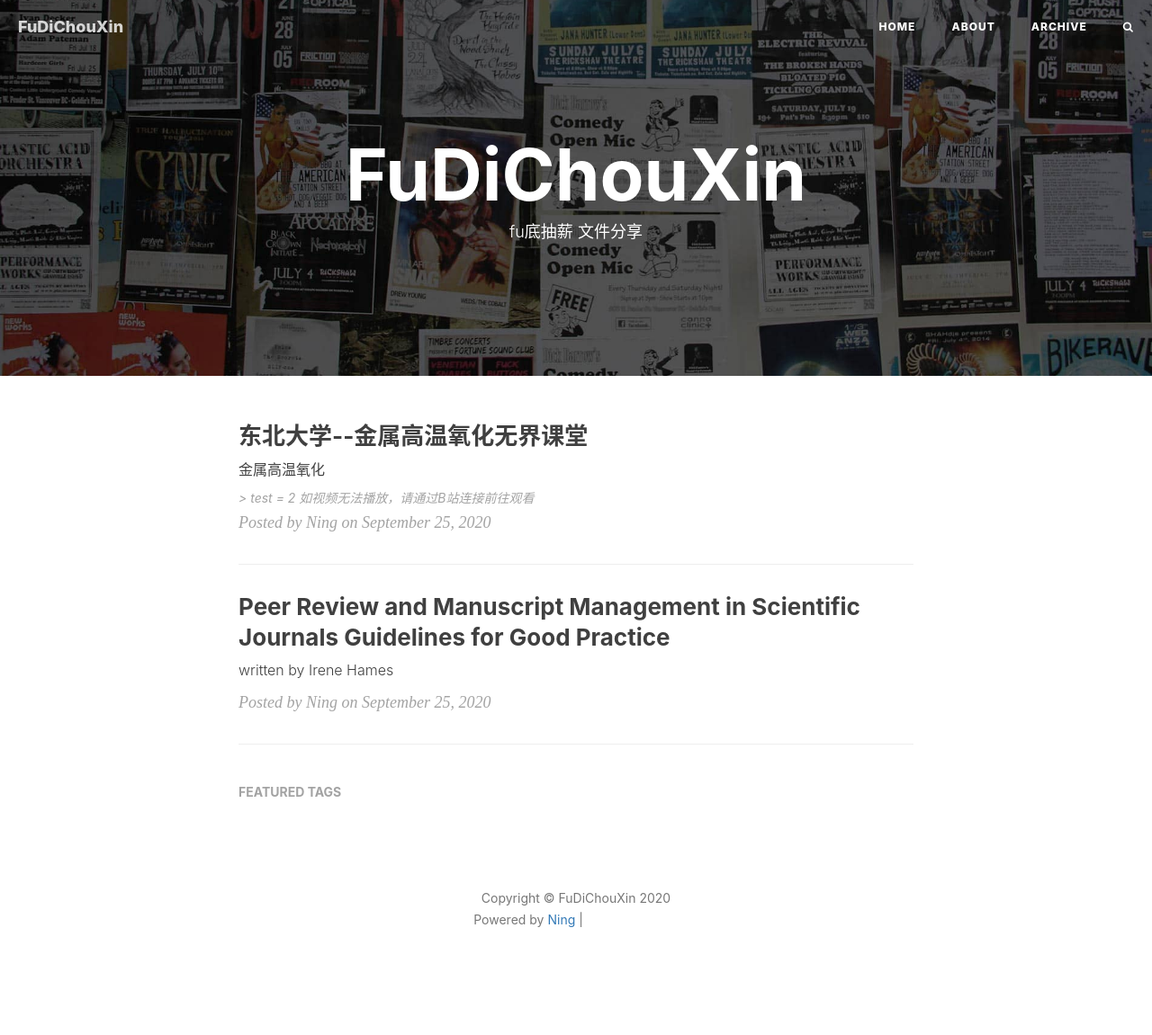
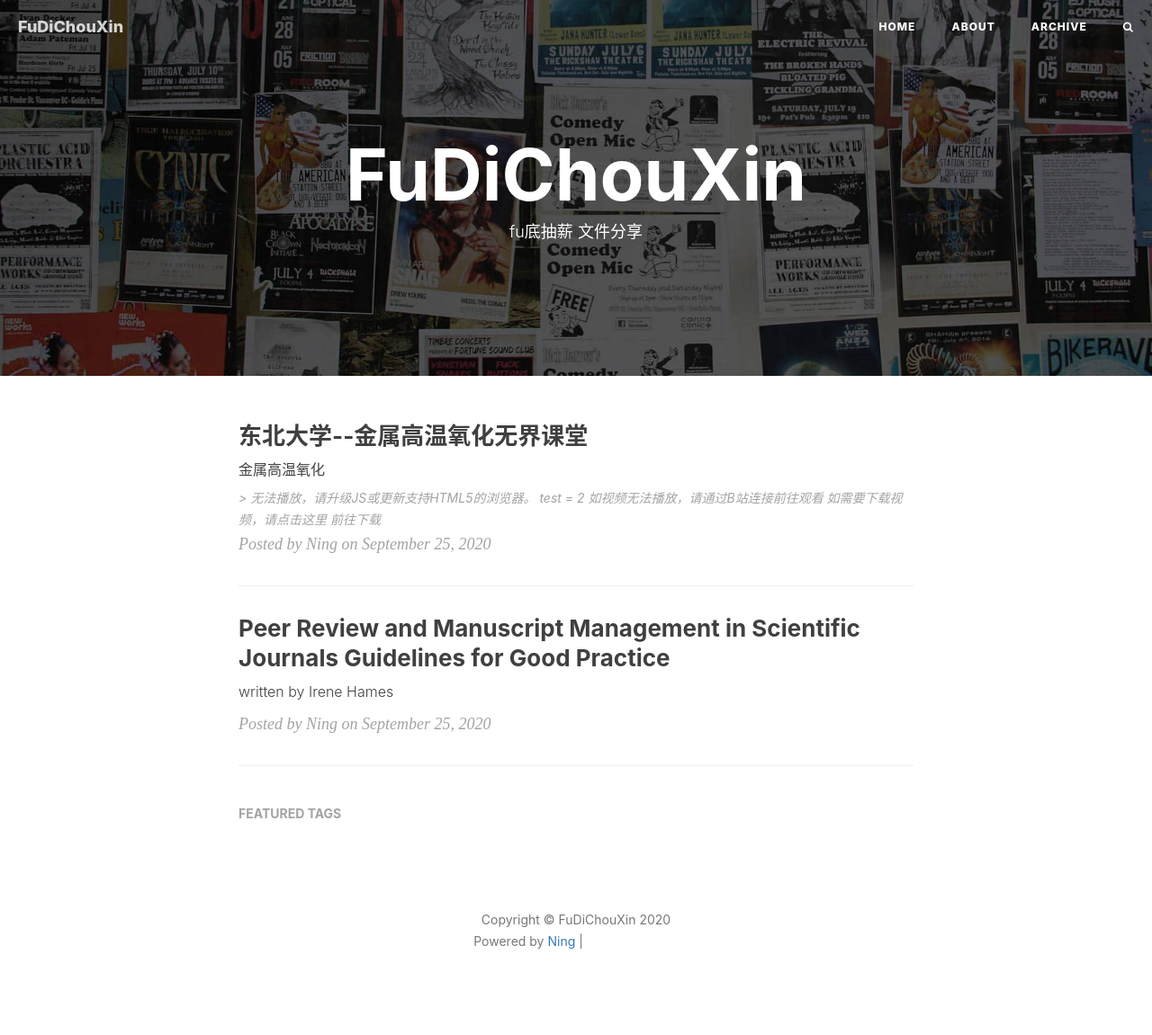
Before and after one commit to ningwuchang/ningwuchang.github.io, a Jekyll site: the page built from index.html, in a window 1280 px wide. Shown: the whole page at 90% size. Built offline with Jekyll 4.4.1, drawn with Linux system fonts in a browser that asks for light colours; nearby versions of some CDN libraries; the list of posts is cut into pages by our own code; comment, search, counter and statistics services are not loaded; before the commit the page ends 1127 px from its top, so only the background shows below that; grey boxes are pictures that could not be loaded.

Commit message:
Update 2020-09-25-vedio.md

```diff
--- a/_posts/vedio/2020-09-25-vedio.md
+++ b/_posts/vedio/2020-09-25-vedio.md
@@ -14,6 +14,13 @@
 <div class="aspect-ratio">
 	<iframe src="//player.bilibili.com/player.html?aid=584652156&cid=82531412&page=1&high_quality=1&danmaku=0&t=30" scrolling="no" border="0" frameborder="no" framespacing="0" allowfullscreen="allowfullscreen" width="100%" height="500" sandbox="allow-top-navigation allow-same-origin allow-forms allow-scripts">> </iframe>
 </div>
+<video id="my-video_html5_api" preload="auto" autoplay="" webkit-playsinline="true" playsinline="playsinline" class="vjs-tech" poster="" data-setup="{}" tabindex="-1" role="application" src="https://upos-sz-mirrorkodo.bilivideo.com/upgcxcode/28/29/238812928/238812928-1-192.mp4?e=ig8euxZM2rNcNbR1hzdVhwdlhWRzhwdVhoNvNC8BqJIzNbfq9rVEuxTEnE8L5F6VnEsSTx0vkX8fqJeYTj_lta53NCM=&amp;uipk=5&amp;nbs=1&amp;deadline=1601089319&amp;gen=playurl&amp;os=kodobv&amp;oi=837317101&amp;trid=f32f722099b1433c861097b73c01b133T&amp;platform=html5&amp;upsig=93bf3507769eee301f1a12f955a9f9ce&amp;uparams=e,uipk,nbs,deadline,gen,os,oi,trid,platform&amp;mid=0&amp;orderid=0,1&amp;logo=80000000">
+	<source src="https://upos-sz-mirrorkodo.bilivideo.com/upgcxcode/28/29/238812928/238812928-1-192.mp4?e=ig8euxZM2rNcNbR1hzdVhwdlhWRzhwdVhoNvNC8BqJIzNbfq9rVEuxTEnE8L5F6VnEsSTx0vkX8fqJeYTj_lta53NCM=&amp;uipk=5&amp;nbs=1&amp;deadline=1601089319&amp;gen=playurl&amp;os=kodobv&amp;oi=837317101&amp;trid=f32f722099b1433c861097b73c01b133T&amp;platform=html5&amp;upsig=93bf3507769eee301f1a12f955a9f9ce&amp;uparams=e,uipk,nbs,deadline,gen,os,oi,trid,platform&amp;mid=0&amp;orderid=0,1&amp;logo=80000000" type="video/mp4">
+	<p class="vjs-no-js">无法播放，请升级JS或更新支持HTML5的浏览器。
+	</p>
+</video>
 
 test = 2
 如视频无法播放，请通过<a href="https://www.bilibili.com/video/BV1nz4y1Z7tf">B站连接</a>前往观看
+
+如需要下载视频，请点击<a href="https://www.bilibili.com/video/BV1nz4y1Z7tf">这里</a>   前往下载
```
